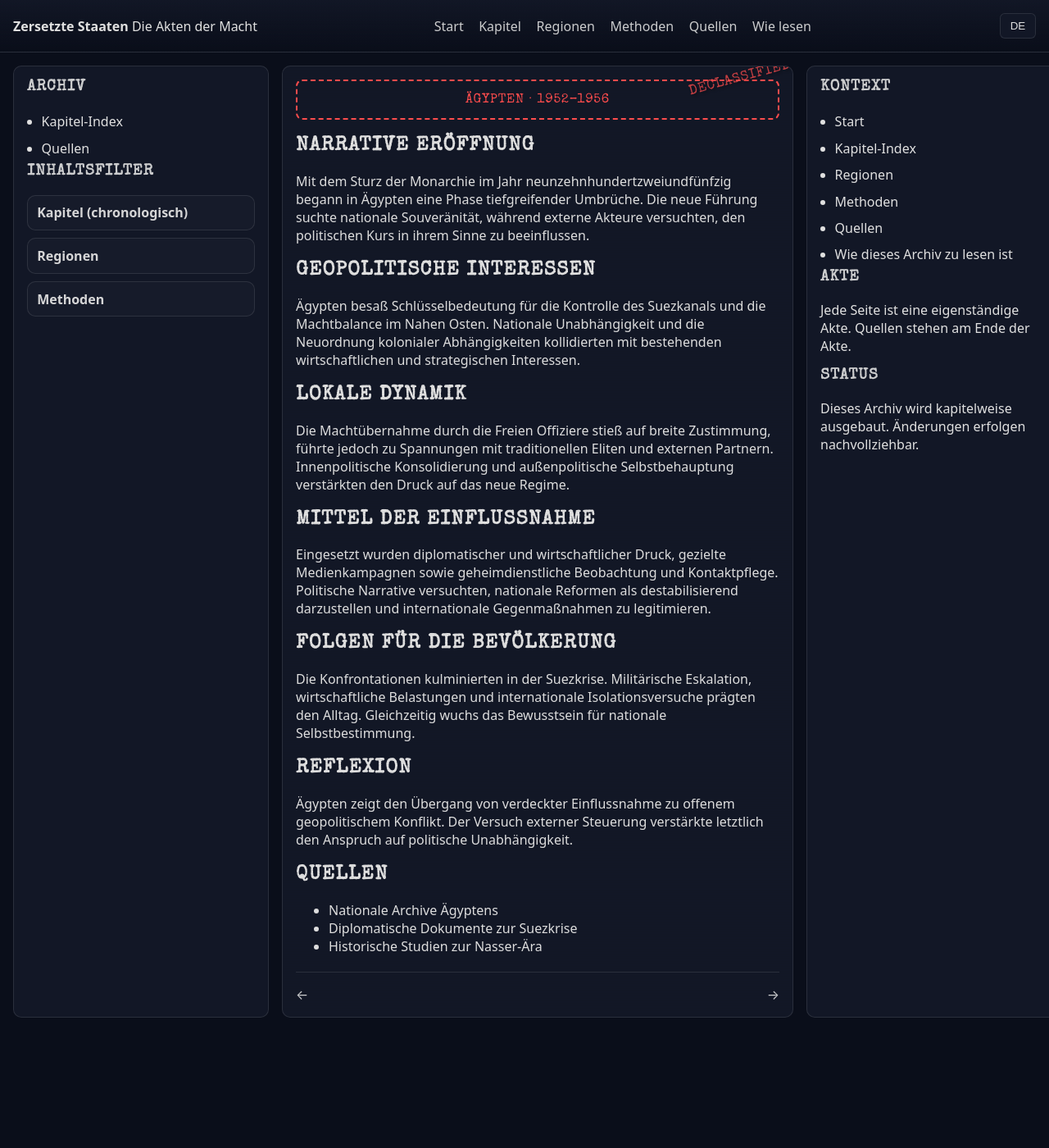
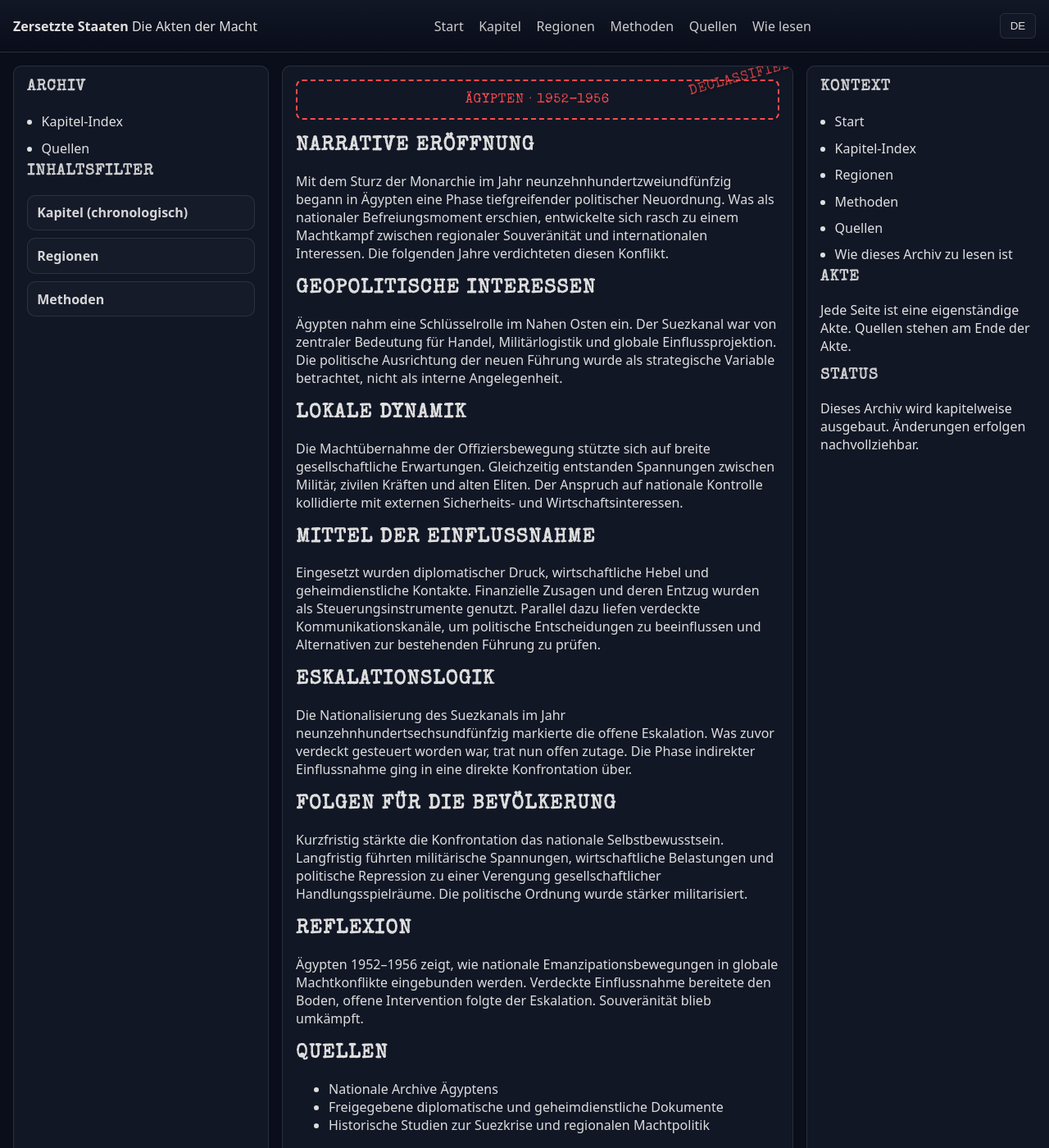
Before and after one commit to bozart-army/zersetzte-staaten-site, a Jekyll site: the page built from de/kapitel/Kapitel-10-Aegypten-1952-1956.md, in a window 1280 px wide and 1400 px high. Shown: the whole window at 82% size. Built offline with Jekyll 4.4.1, drawn with Linux system fonts in a browser that asks for light colours; our own code applies the rules of GitHub Pages for plain Markdown files.

Commit message:
Update Kapitel-10-Aegypten-1952-1956.md

```diff
--- a/de/kapitel/Kapitel-10-Aegypten-1952-1956.md
+++ b/de/kapitel/Kapitel-10-Aegypten-1952-1956.md
@@ -4,48 +4,70 @@ lang: de
 permalink: /de/kapitel/10/
 zeitraum: 1952–1956
 regionen: [Nahost, Nordafrika]
-methoden: [Propaganda, Geheimdienstnetzwerke, Politischer Druck]
+methoden: [Geheimdienstnetzwerke, Politische Einflussnahme, Wirtschaftlicher Druck]
 ---
 
 <div class="aktenkopf">Ägypten · 1952–1956</div>
 
 ## Narrative Eröffnung
-Mit dem Sturz der Monarchie im Jahr neunzehnhundertzweiundfünfzig begann in Ägypten
-eine Phase tiefgreifender Umbrüche. Die neue Führung suchte nationale
-Souveränität, während externe Akteure versuchten, den politischen Kurs
-in ihrem Sinne zu beeinflussen.
+Mit dem Sturz der Monarchie im Jahr neunzehnhundertzweiundfünfzig
+begann in Ägypten eine Phase tiefgreifender politischer Neuordnung.
+Was als nationaler Befreiungsmoment erschien,
+entwickelte sich rasch zu einem Machtkampf
+zwischen regionaler Souveränität und internationalen Interessen.
+Die folgenden Jahre verdichteten diesen Konflikt.
 
 ## Geopolitische Interessen
-Ägypten besaß Schlüsselbedeutung für die Kontrolle des Suezkanals
-und die Machtbalance im Nahen Osten. Nationale Unabhängigkeit und
-die Neuordnung kolonialer Abhängigkeiten kollidierten mit bestehenden
-wirtschaftlichen und strategischen Interessen.
+Ägypten nahm eine Schlüsselrolle im Nahen Osten ein.
+Der Suezkanal war von zentraler Bedeutung für Handel,
+Militärlogistik und globale Einflussprojektion.
+Die politische Ausrichtung der neuen Führung
+wurde als strategische Variable betrachtet,
+nicht als interne Angelegenheit.
 
 ## Lokale Dynamik
-Die Machtübernahme durch die Freien Offiziere stieß auf breite Zustimmung,
-führte jedoch zu Spannungen mit traditionellen Eliten und externen Partnern.
-Innenpolitische Konsolidierung und außenpolitische Selbstbehauptung
-verstärkten den Druck auf das neue Regime.
+Die Machtübernahme der Offiziersbewegung
+stützte sich auf breite gesellschaftliche Erwartungen.
+Gleichzeitig entstanden Spannungen zwischen Militär,
+zivilen Kräften und alten Eliten.
+Der Anspruch auf nationale Kontrolle
+kollidierte mit externen Sicherheits- und Wirtschaftsinteressen.
 
 ## Mittel der Einflussnahme
-Eingesetzt wurden diplomatischer und wirtschaftlicher Druck,
-gezielte Medienkampagnen sowie geheimdienstliche Beobachtung und Kontaktpflege.
-Politische Narrative versuchten, nationale Reformen als destabilisierend
-darzustellen und internationale Gegenmaßnahmen zu legitimieren.
+Eingesetzt wurden diplomatischer Druck,
+wirtschaftliche Hebel und geheimdienstliche Kontakte.
+Finanzielle Zusagen und deren Entzug
+wurden als Steuerungsinstrumente genutzt.
+Parallel dazu liefen verdeckte Kommunikationskanäle,
+um politische Entscheidungen zu beeinflussen
+und Alternativen zur bestehenden Führung zu prüfen.
+
+## Eskalationslogik
+Die Nationalisierung des Suezkanals im Jahr
+neunzehnhundertsechsundfünfzig
+markierte die offene Eskalation.
+Was zuvor verdeckt gesteuert worden war,
+trat nun offen zutage.
+Die Phase indirekter Einflussnahme
+ging in eine direkte Konfrontation über.
 
 ## Folgen für die Bevölkerung
-Die Konfrontationen kulminierten in der Suezkrise.
-Militärische Eskalation, wirtschaftliche Belastungen und internationale
-Isolationsversuche prägten den Alltag.
-Gleichzeitig wuchs das Bewusstsein für nationale Selbstbestimmung.
+Kurzfristig stärkte die Konfrontation
+das nationale Selbstbewusstsein.
+Langfristig führten militärische Spannungen,
+wirtschaftliche Belastungen und politische Repression
+zu einer Verengung gesellschaftlicher Handlungsspielräume.
+Die politische Ordnung wurde stärker militarisiert.
 
 ## Reflexion
-Ägypten zeigt den Übergang von verdeckter Einflussnahme
-zu offenem geopolitischem Konflikt.
-Der Versuch externer Steuerung verstärkte letztlich
-den Anspruch auf politische Unabhängigkeit.
+Ägypten 1952–1956 zeigt,
+wie nationale Emanzipationsbewegungen
+in globale Machtkonflikte eingebunden werden.
+Verdeckte Einflussnahme bereitete den Boden,
+offene Intervention folgte der Eskalation.
+Souveränität blieb umkämpft.
 
 ## Quellen
 - Nationale Archive Ägyptens
-- Diplomatische Dokumente zur Suezkrise
-- Historische Studien zur Nasser-Ära
+- Freigegebene diplomatische und geheimdienstliche Dokumente
+- Historische Studien zur Suezkrise und regionalen Machtpolitik
```
